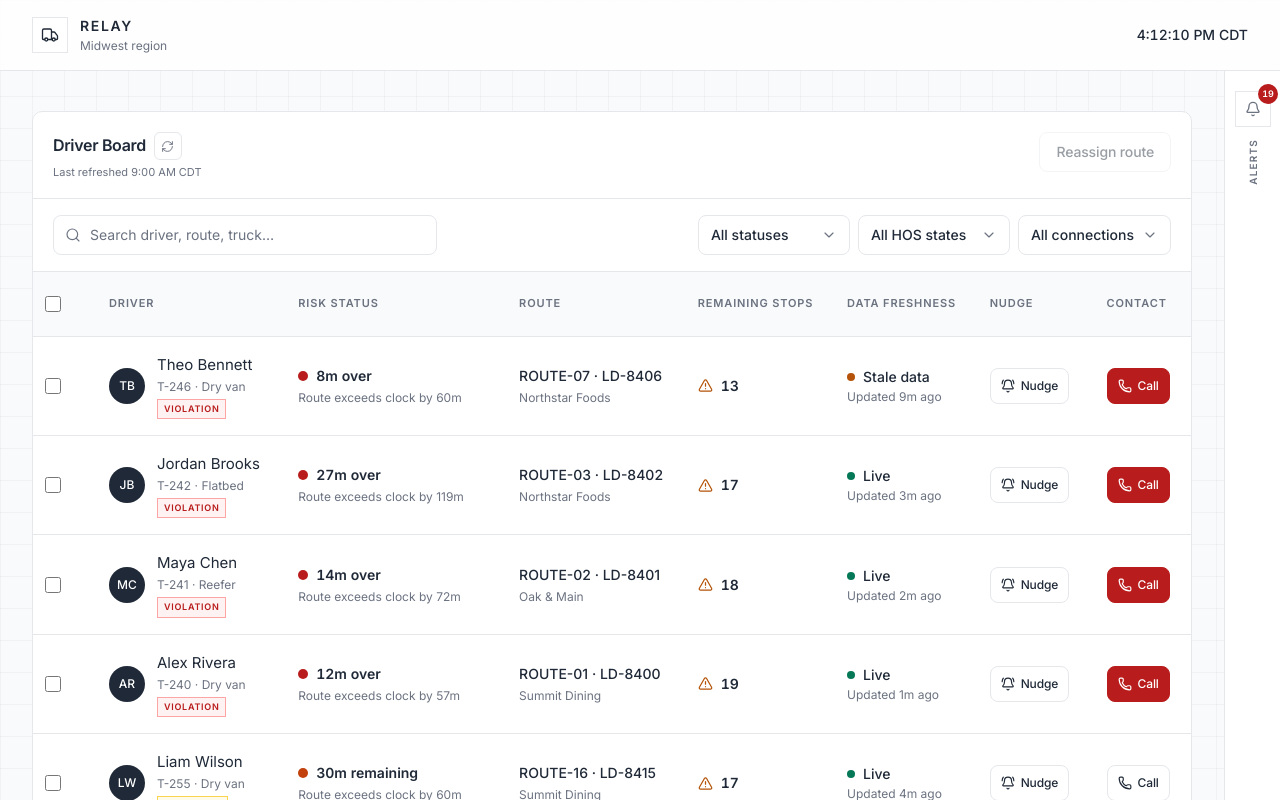
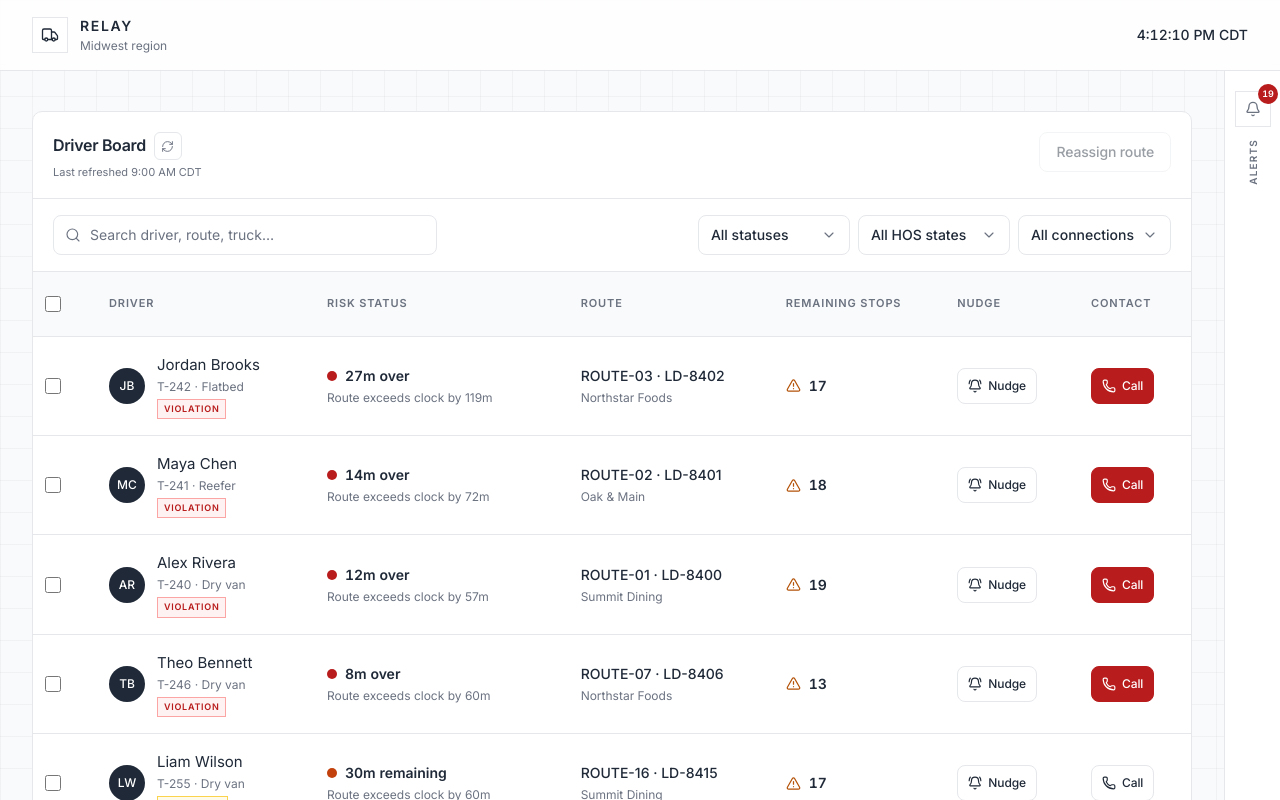
Before and after one commit to lkishfy/dispatcher-dashboard, a React (Vite) app: page / in a window 1280 px wide. Built offline with nearby package versions, Linux system fonts and the light colour scheme.

Commit message:
Remove stale data

```diff
--- a/scripts/generate-fleet-data.mjs
+++ b/scripts/generate-fleet-data.mjs
@@ -105,7 +105,7 @@ const drivers = names.map((name, index) => {
     dutyLog: makeDutyLog(index, driveMinutes, hasData),
     telemetry: {
       online,
-      lastUpdatedMinutesAgo: hasData ? (online ? (index === 6 ? 9 : 1 + (index % 4)) : 28) : null,
+      lastUpdatedMinutesAgo: hasData ? (online ? 1 + (index % 4) : 28) : null,
     },
     availableForReassignment: index >= 45 || index === 7,
     distanceFromHubMiles: 2 + ((index * 7) % 42),
--- a/src/components/dashboard/DriverDesktopRow.tsx
+++ b/src/components/dashboard/DriverDesktopRow.tsx
@@ -1,7 +1,6 @@
 import { TriangleAlert } from 'lucide-react'
 import { canReassignLoad } from '../../domain/hos'
 import { SelectionCheckbox } from '../ui/SelectionCheckbox'
-import { DataFreshness } from './DataFreshness'
 import { DriverAlertBadge } from './DriverAlertBadge'
 import { DriverContactAction } from './DriverContactAction'
 import { DriverNudgeAction } from './DriverNudgeAction'
@@ -75,7 +74,6 @@ export function DriverDesktopRow({
           {summary.remainingStops > 0 ? summary.remainingStops : '—'}
         </p>
       </td>
-      <td className="px-4 py-4"><DataFreshness summary={summary} /></td>
       <td className="px-4 py-4 text-left">
         <DriverNudgeAction
           summary={summary}
--- a/src/components/dashboard/DriverTable.tsx
+++ b/src/components/dashboard/DriverTable.tsx
@@ -59,7 +59,7 @@ export function DriverTable({
         ))}
       </div>
       <div className="hidden overflow-x-auto md:block">
-        <table className="w-full min-w-[1120px] border-collapse text-left">
+        <table className="w-full min-w-[1000px] border-collapse text-left">
           <thead>
             <tr className="hex-label border-b border-hex-border bg-hex-bg">
               <th className="w-14 px-0 py-3 text-center">
@@ -75,7 +75,6 @@ export function DriverTable({
               <th className="px-4 py-3 text-left">Risk status</th>
               <th className="px-4 py-3 text-left">Route</th>
               <th className="px-4 py-3 text-left">Remaining stops</th>
-              <th className="px-4 py-3 text-left">Data freshness</th>
               <th className="px-4 py-3 text-left">Nudge</th>
               <th className="px-5 py-3 text-left">Contact</th>
             </tr>
--- a/src/components/dashboard/display.ts
+++ b/src/components/dashboard/display.ts
@@ -35,14 +35,12 @@ export const statusLabels: Record<DutyStatus, string> = {
 
 export const freshnessLabels: Record<DataFreshness, string> = {
   live: 'Live',
-  stale: 'Stale data',
   offline: 'Offline',
   'no-data': 'No data',
 }
 
 export const freshnessDotStyles: Record<DataFreshness, string> = {
   live: 'bg-success',
-  stale: 'bg-warning',
   offline: 'bg-risk-critical',
   'no-data': 'bg-hex-muted',
 }
--- a/src/domain/dashboardSelectors.ts
+++ b/src/domain/dashboardSelectors.ts
@@ -34,9 +34,6 @@ export function getVerificationReason(summary: DriverSummary): string {
     return lastUpdate === null
       ? 'Driver offline'
       : `Driver offline · last update ${lastUpdate}m ago`
-  }
-  if (summary.freshness === 'stale') {
-    return `Telemetry stale · updated ${lastUpdate}m ago`
   }
   if (summary.route === null) return 'No active route assigned'
   return 'Telemetry requires verification'
--- a/src/domain/hos.ts
+++ b/src/domain/hos.ts
@@ -10,10 +10,9 @@ import type {
 export const HOS_DRIVE_LIMIT_MINUTES = 11 * 60
 const HOS_WARNING_MINUTES = 90
 const HOS_CRITICAL_MINUTES = 30
-const STALE_DATA_MINUTES = 5
 
 export const HOS_SEVERITIES = ['violation', 'critical', 'warning', 'normal', 'no-data'] as const
-export const DATA_FRESHNESS_STATES = ['live', 'stale', 'offline', 'no-data'] as const
+export const DATA_FRESHNESS_STATES = ['live', 'offline', 'no-data'] as const
 
 export type HosSeverity = typeof HOS_SEVERITIES[number]
 export type DataFreshness = typeof DATA_FRESHNESS_STATES[number]
@@ -57,7 +56,6 @@ export function getDriveMinutesUsed(driver: Driver): number | null {
 export function getDataFreshness(driver: Driver): DataFreshness {
   if (driver.telemetry.lastUpdatedMinutesAgo === null) return 'no-data'
   if (!driver.telemetry.online) return 'offline'
-  if (driver.telemetry.lastUpdatedMinutesAgo > STALE_DATA_MINUTES) return 'stale'
   return 'live'
 }
 
```
Also changed, not shown: src/data/fleet.json, 2 other files (tests, documents, lock files or other folders).
